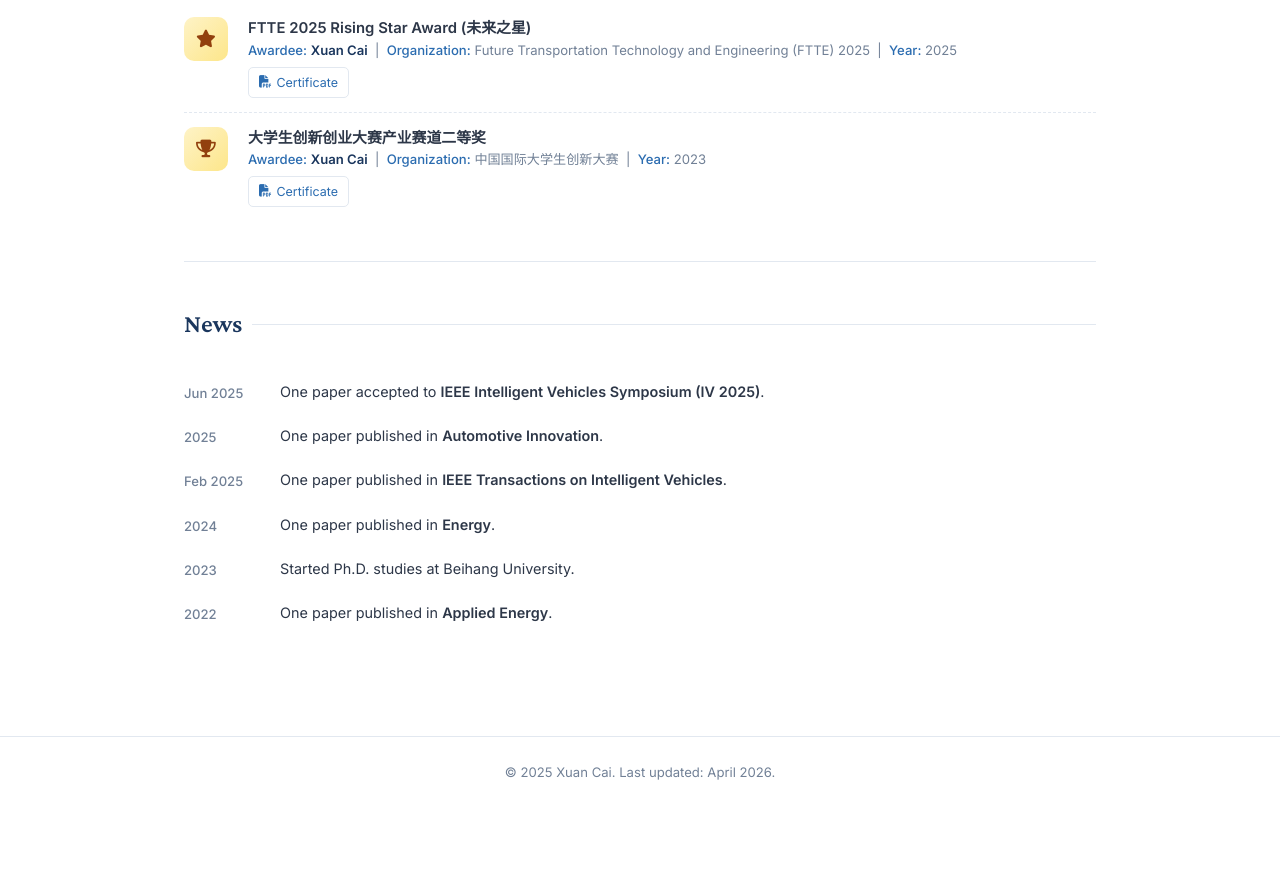
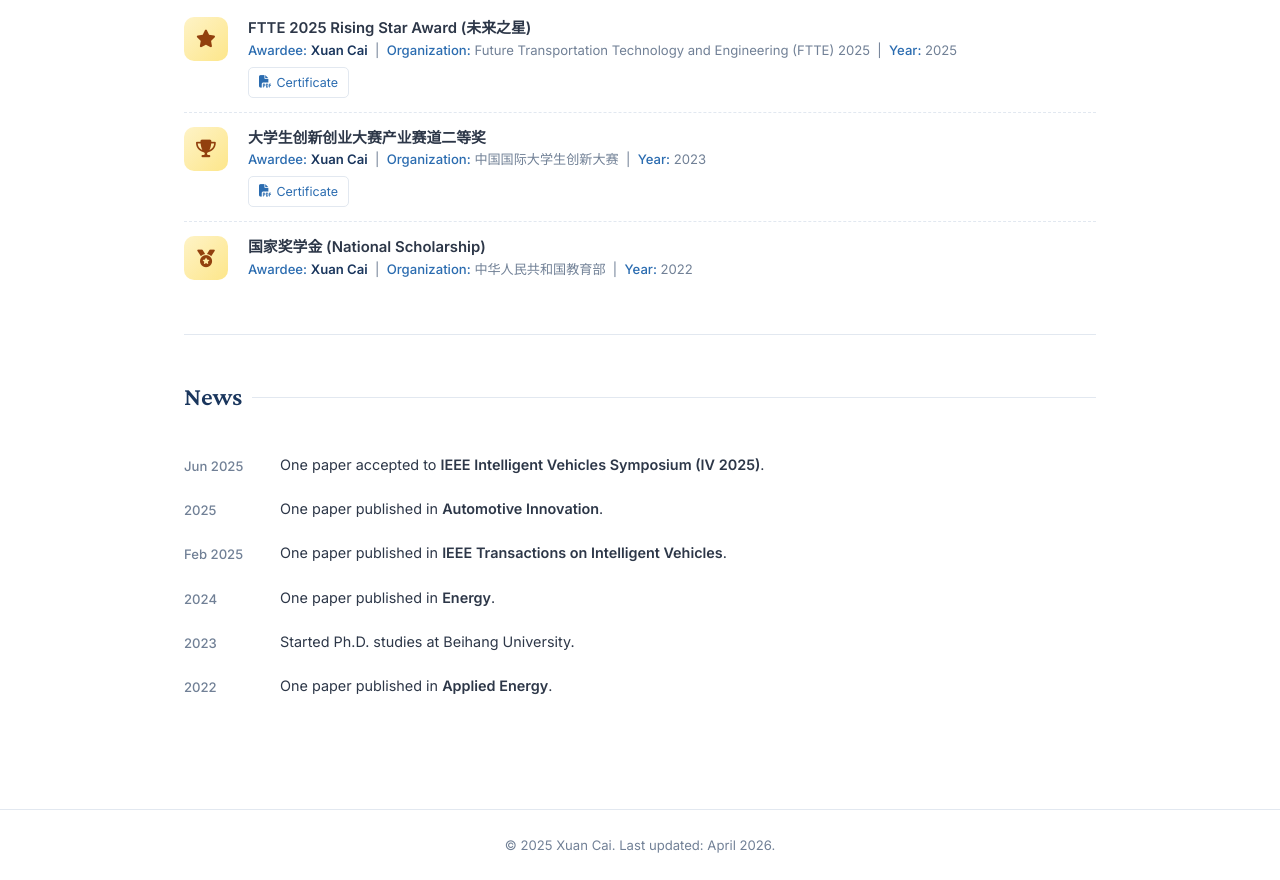
Before and after one commit to caixxuan/caixxuan.github.io, a plain HTML site: page index.html in a window 1280 px wide. Shown: the part 3215-4095 px from the top of the page. Before the commit the page ends 4022 px from the top, so only its background shows below. Drawn offline with nearby package versions, Linux system fonts and the light colour scheme.

Commit message:
Add 2022 National Scholarship to Awards section

```diff
--- a/index.html
+++ b/index.html
@@ -550,6 +550,18 @@
             </div>
         </div>
 
+        <div class="award-item">
+            <div class="award-icon"><i class="fas fa-medal"></i></div>
+            <div class="award-detail">
+                <div class="award-name">国家奖学金 (National Scholarship)</div>
+                <div class="award-meta">
+                    <span class="label">Awardee:</span> <span style="font-weight:600;color:var(--primary)">Xuan Cai</span> &nbsp;|&nbsp;
+                    <span class="label">Organization:</span> 中华人民共和国教育部 &nbsp;|&nbsp;
+                    <span class="label">Year:</span> 2022
+                </div>
+            </div>
+        </div>
+
     </section>
 
     <!-- News -->
```
